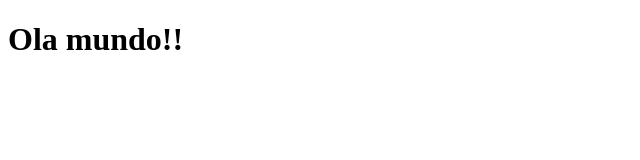
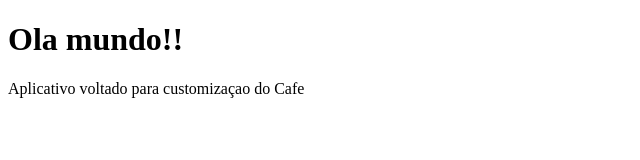
Before and after one commit to Gabriel018/cafejoel, a plain HTML site: page templates/index.html in a window 1280 px wide. Shown: the whole page, without its empty margins (0-640 px from the left). Drawn offline with Linux system fonts and the light colour scheme.

Commit message:
Update index.html

```diff
--- a/templates/index.html
+++ b/templates/index.html
@@ -9,6 +9,7 @@
 <body>
 
     <h1>Ola mundo!!</h1>
+    <p>Aplicativo voltado para customizaçao do Cafe</p>
 
 
 </body>
```
